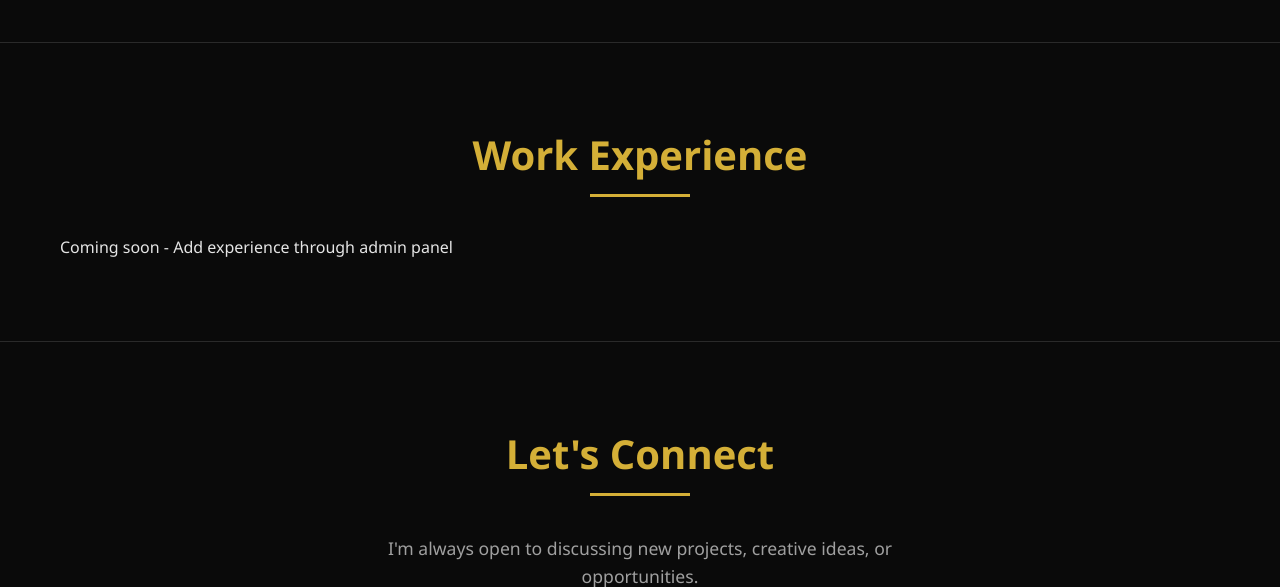
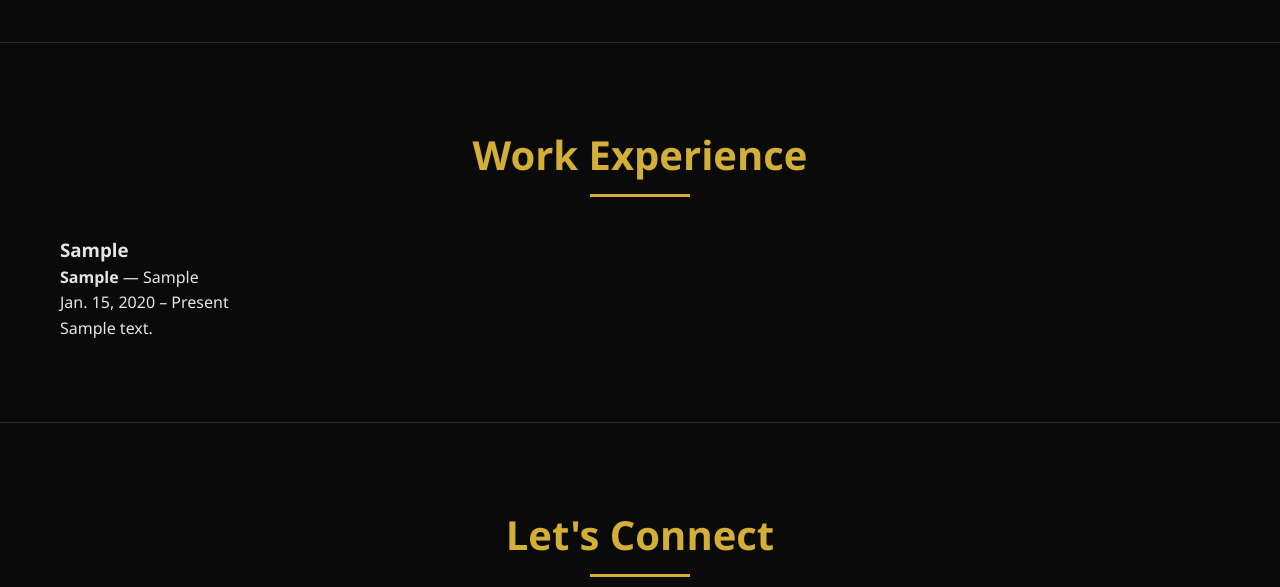
Before and after one commit to Taken-dot/my-first-blog, a Django app: page /portfolio/ in a window 1280 px wide. Shown: the part 2432-3019 px from the top of the page. Run offline with Django 5.2, Linux system fonts and the light colour scheme; tables that the repository leaves empty hold one stand-in row (values such as "Sample post"); grey boxes marked "Sample" are stand-in pictures.

Commit message:
added experience section

```diff
--- a/blog/templates/blog/portfolio.html
+++ b/blog/templates/blog/portfolio.html
@@ -129,12 +129,35 @@
 </section>
 
     <!-- Experience Section (Placeholder) -->
-    <section id="experience" class="section experience-section">
-        <div class="container">
-            <h2 class="section-title">Work Experience</h2>
-            <p class="coming-soon">Coming soon - Add experience through admin panel</p>
-        </div>
-    </section>
+<section id="experience" class="section experience-section">
+    <div class="container">
+        <h2 class="section-title">Work Experience</h2>
+
+        {% if experiences %}
+            <div class="experience-list">
+                {% for exp in experiences %}
+                    <div class="experience-item">
+                        <h3>{{ exp.position }}</h3>
+                        <p><strong>{{ exp.company }}</strong> — {{ exp.location }}</p>
+
+                        <p>
+                            {{ exp.start_date }} –
+                            {% if exp.is_current %}
+                                Present
+                            {% else %}
+                                {{ exp.end_date }}
+                            {% endif %}
+                        </p>
+
+                        <p>{{ exp.description }}</p>
+                    </div>
+                {% endfor %}
+            </div>
+        {% else %}
+            <p class="coming-soon">No experience added yet.</p>
+        {% endif %}
+    </div>
+</section>
 
     <!-- Contact Section -->
     <section id="contact" class="section contact-section">
--- a/blog/views.py
+++ b/blog/views.py
@@ -1,5 +1,5 @@
 from django.shortcuts import render
-from .models import Post, Profile, Project, Skill
+from .models import Post, Profile, Project, Skill, Experience
 from django.utils import timezone
 from django.shortcuts import render, get_object_or_404
 from .forms import PostForm
@@ -58,11 +58,12 @@ def post_delete ( request,pk):
 def portfolio(request):
     profile = Profile.objects.first()
     projects = Project.objects.filter(is_featured=True)
+    experiences = Experience.objects.all().order_by('-start_date')
 
     context = {
-        'profile' : profile,
-        'projects' : projects,
-        'skills' : Skill.objects.all().order_by('category', 'order'),
-
+        'profile': profile,
+        'projects': projects,
+        'skills': Skill.objects.all().order_by('category', 'order'),
+        'experiences': experiences
     }
-    return render ( request, 'blog/portfolio.html', context)
+    return render(request, 'blog/portfolio.html', context)
```
